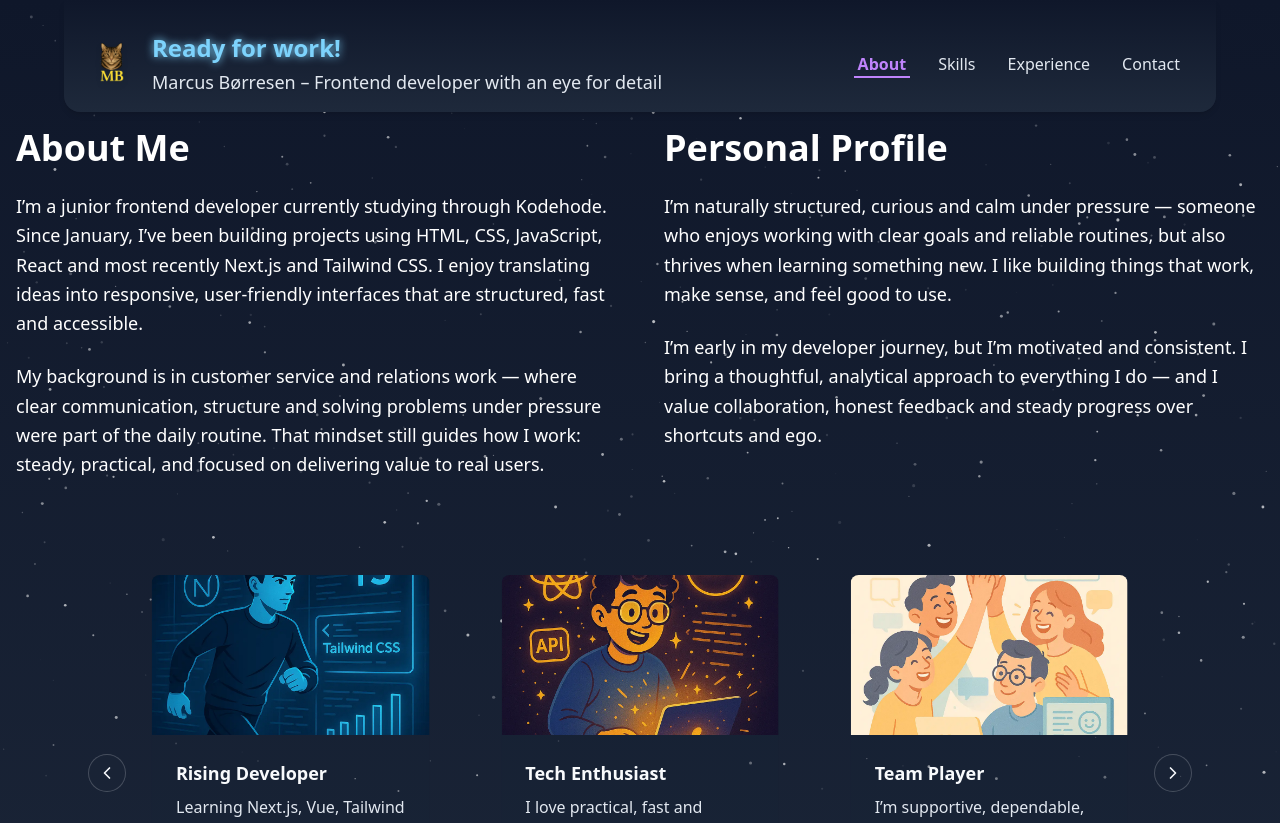
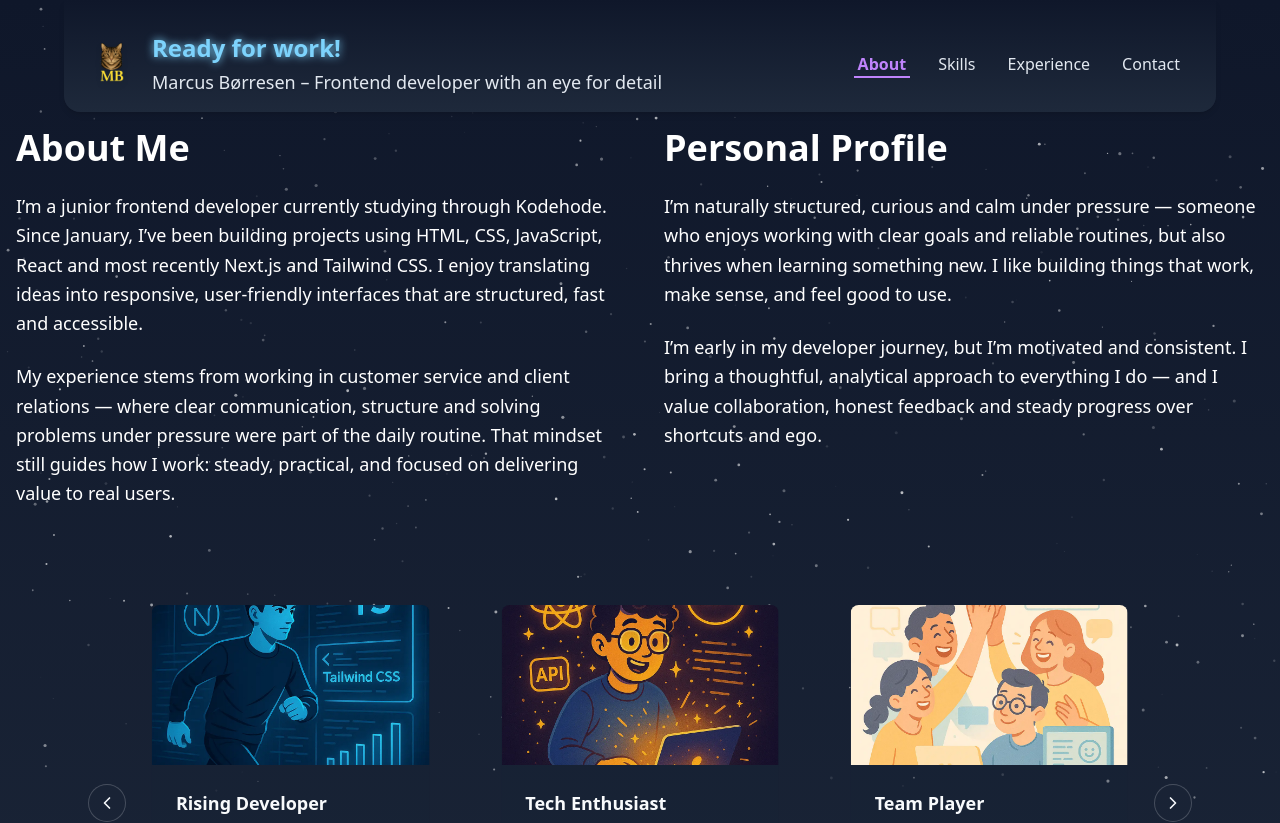
Before and after one commit to Marcus-Kodehode/my-awesome-cv, a Next.js app: page /about in a window 1280 px wide. Shown: the top 823 px of the page. Built offline with nearby package versions, Linux system fonts and the light colour scheme.

Commit message:
hotfix for cold coffee

```diff
--- a/src/app/about/components/About.jsx
+++ b/src/app/about/components/About.jsx
@@ -26,7 +26,7 @@ export default function About() {
               I’m a junior frontend developer currently studying through Kodehode. Since January, I’ve been building projects using HTML, CSS, JavaScript, React and most recently Next.js and Tailwind CSS. I enjoy translating ideas into responsive, user-friendly interfaces that are structured, fast and accessible.
             </p>
             <p className="text-lg leading-relaxed">
-              My background is in customer service and relations work — where clear communication, structure and solving problems under pressure were part of the daily routine. That mindset still guides how I work: steady, practical, and focused on delivering value to real users.
+              My experience stems from working in customer service and client relations — where clear communication, structure and solving problems under pressure were part of the daily routine. That mindset still guides how I work: steady, practical, and focused on delivering value to real users.
             </p>
           </div>
 
```
